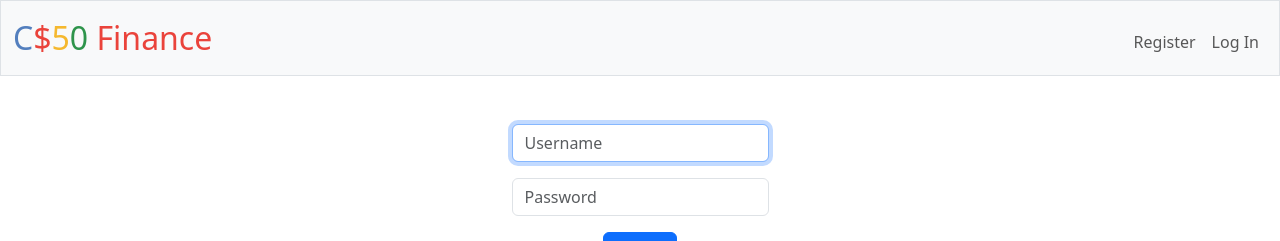
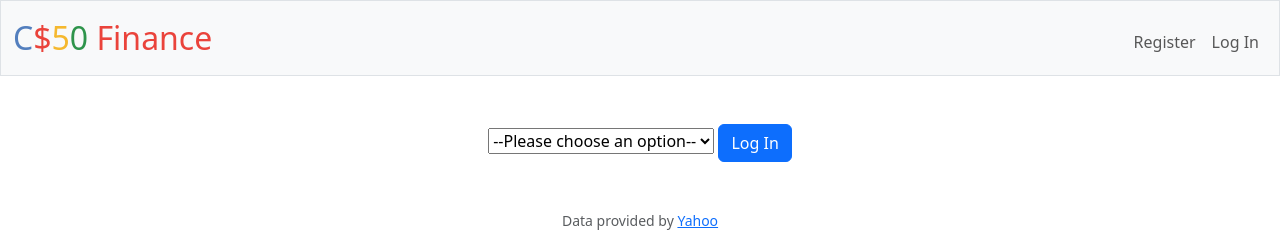
Before and after one commit to martinhild/CS50-my-solutions, a Flask app: template finance/templates/sell.html in a window 1280 px wide. Shown: the top 241 px of the page. Run offline with Flask 3, Linux system fonts and the light colour scheme; the template is opened without the code that fills it, so the values that code supplies are empty; some libraries are stand-ins or nearby versions.

Commit message:
Sun, Feb 11, 2024, 5:15 PM +01:00

```diff
--- a/finance/app.py
+++ b/finance/app.py
@@ -216,8 +216,9 @@ def register():
 def sell():
     """Sell shares of stock"""
     if request.method == "GET":
-
-        return render_template("sell.html")
+        username = db.execute("SELECT username FROM users WHERE id = ?", userid)[0]["username"]
+        stocks = db.execute("SELECT symbol FROM stocks WHERE  username = ?)", username)
+        return render_template("sell.html", stocks=stocks)
 
     else:
 
--- a/finance/templates/sell.html
+++ b/finance/templates/sell.html
@@ -6,12 +6,15 @@
 
 {% block main %}
     <form action="/sell" method="post">
-        <div class="mb-3">
-            <input autocomplete="off" autofocus class="form-control mx-auto w-auto" name="username" placeholder="Username" type="text">
-        </div>
-        <div class="mb-3">
-            <input class="form-control mx-auto w-auto" name="password" placeholder="Password" type="password">
-        </div>
+        <select name="pets" id="pet-select">
+            <option value="">--Please choose an option--</option>
+            <option value="dog">Dog</option>
+            <option value="cat">Cat</option>
+            <option value="hamster">Hamster</option>
+            <option value="parrot">Parrot</option>
+            <option value="spider">Spider</option>
+            <option value="goldfish">Goldfish</option>
+          </select>
         <button class="btn btn-primary" type="submit">Log In</button>
     </form>
 {% endblock %}
```
